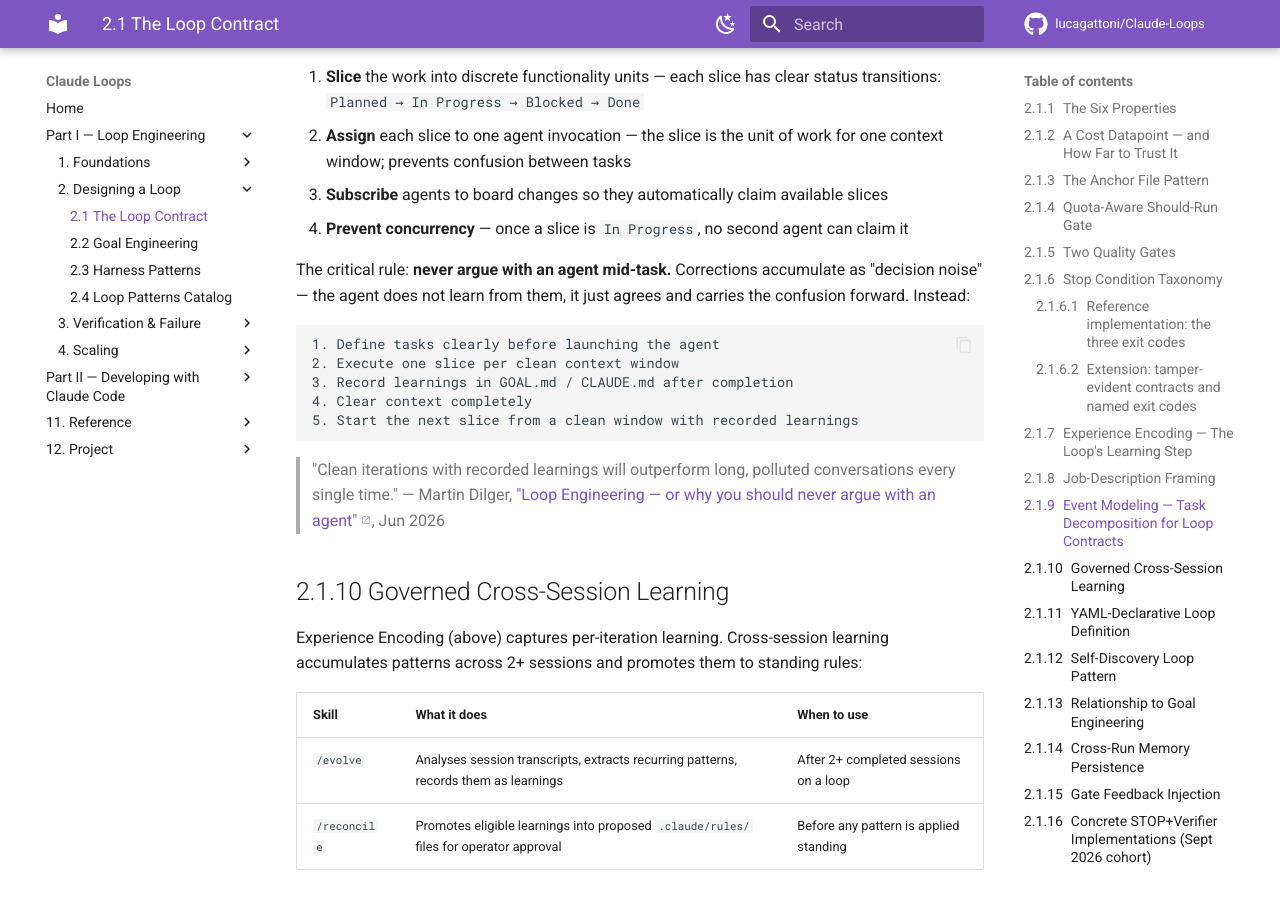
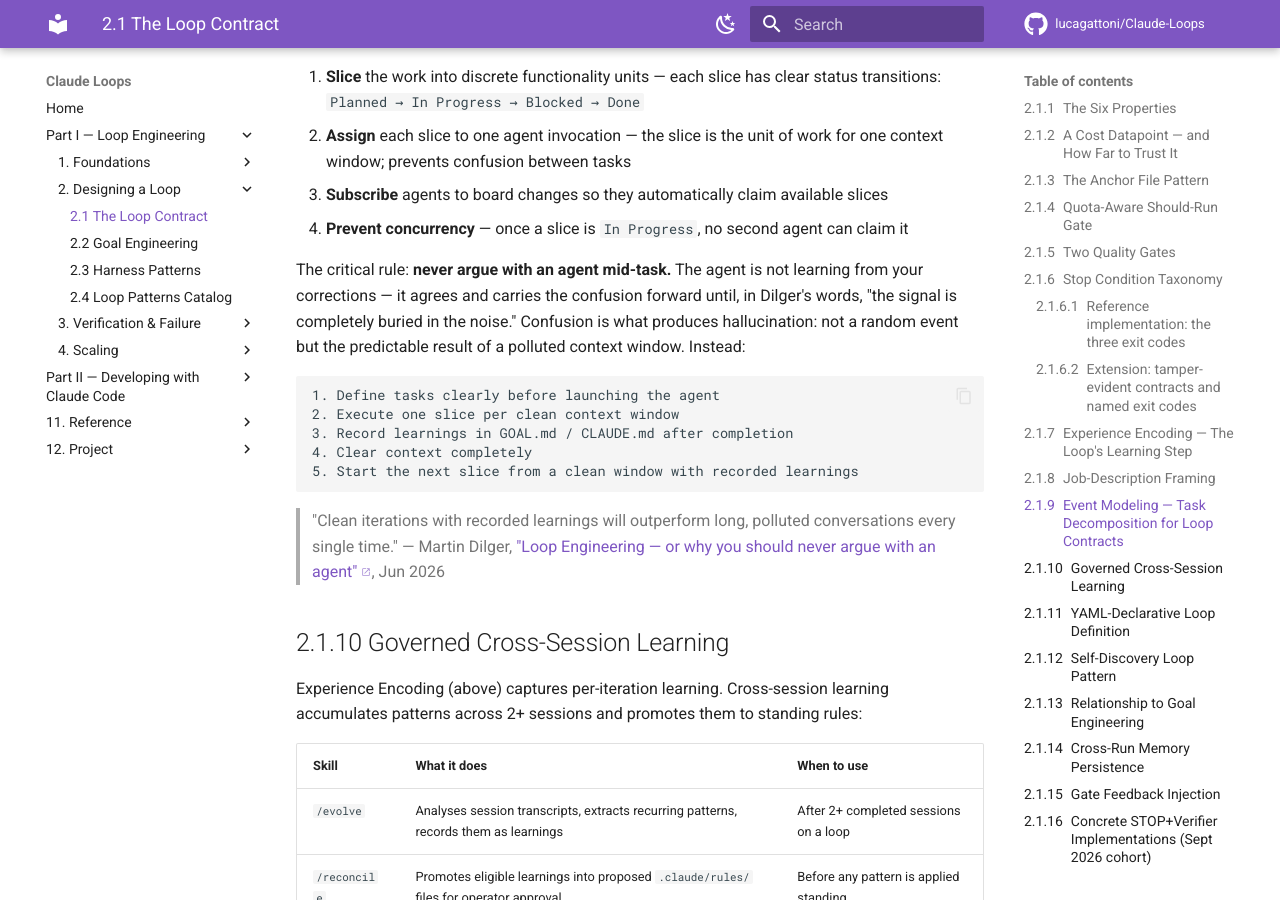
Before and after one commit to lucagattoni/Claude-Loops, an MkDocs documentation site: the page built from docs/27-loop-contract.md, in a window 1280 px wide and 900 px high, scrolled down 7243 px. Built offline with MkDocs 1.6.1 and Material for MkDocs 9.7.7, drawn with Linux system fonts in a browser that asks for light colours; comment, search, counter and statistics services are not loaded.

Commit message:
27-loop-contract.md: 1 fact-check fix(es) from the C7 doc sweep
Change types: pointer-sync×1

- [medium] I fetched the cited LinkedIn article itself (2026-09-07) rather than relying on edit #93. The phrase 'decision noise' does not appear anywhere in it — the KB put quotation marks around a ter

Backlog step 11 (C7). 34/34 units, 4,025 previously-unverified lines, 656 claims
checked, 471 URLs opened. Evidence: plans/20260907_0100-c7-doc-sweep-evidence.md.
mkdocs build --strict green on the full change set.

Co-Authored-By: Claude Opus 5 (1M context) <noreply@anthropic.com>
Claude-Session: https://claude.ai/code/session_0143r6VLrjfhL34xeWGQvHmV

````diff
--- a/docs/27-loop-contract.md
+++ b/docs/27-loop-contract.md
@@ -268,9 +268,10 @@ feature slices rather than to the whole task:
 3. **Subscribe** agents to board changes so they automatically claim available slices
 4. **Prevent concurrency** — once a slice is `In Progress`, no second agent can claim it
 
-The critical rule: **never argue with an agent mid-task.** Corrections accumulate as
-"decision noise" — the agent does not learn from them, it just agrees and carries the
-confusion forward. Instead:
+The critical rule: **never argue with an agent mid-task.** The agent is not learning from
+your corrections — it agrees and carries the confusion forward until, in Dilger's words, "the
+signal is completely buried in the noise." Confusion is what produces hallucination: not a
+random event but the predictable result of a polluted context window. Instead:
 
 ```
 1. Define tasks clearly before launching the agent
````
